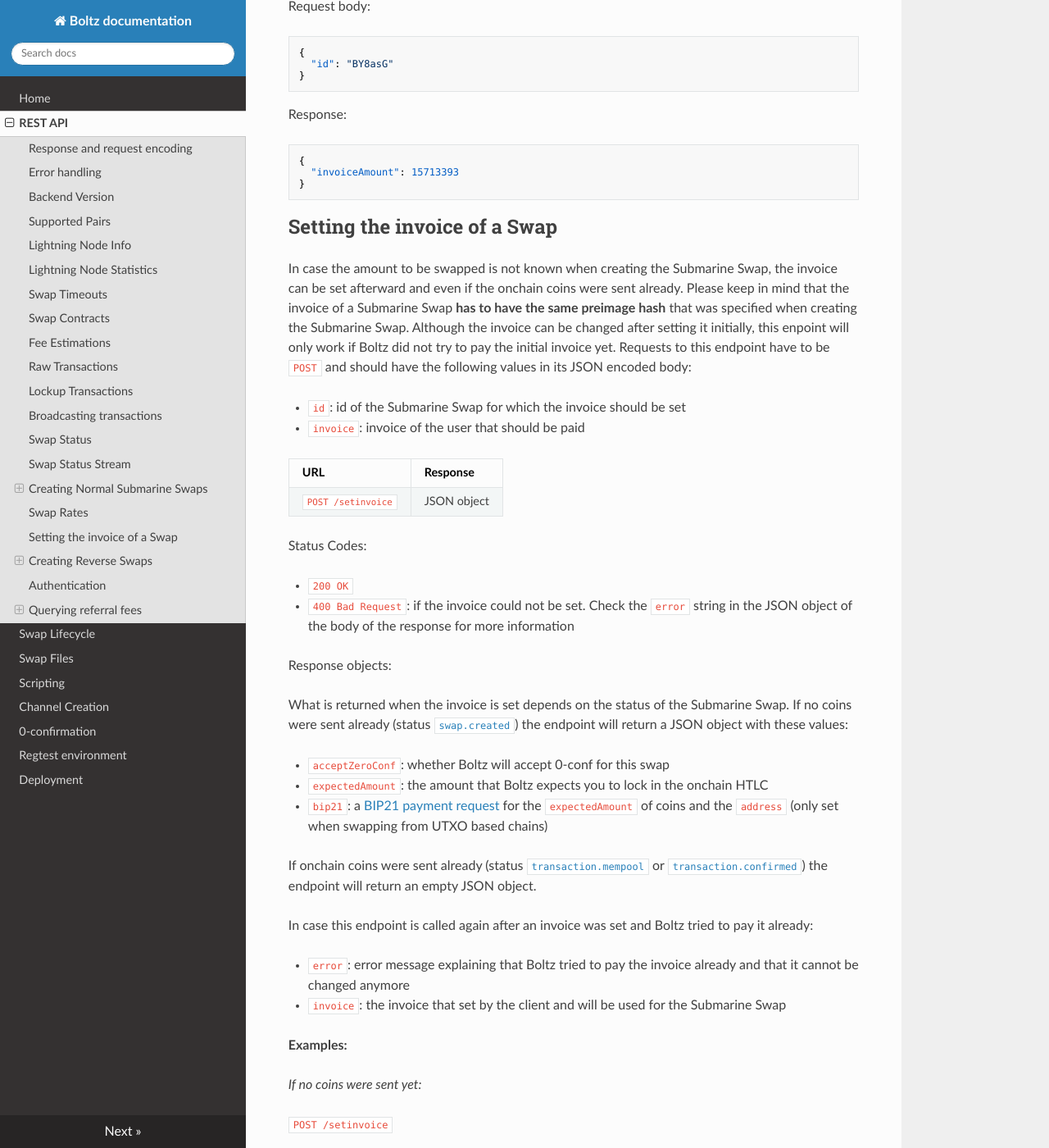
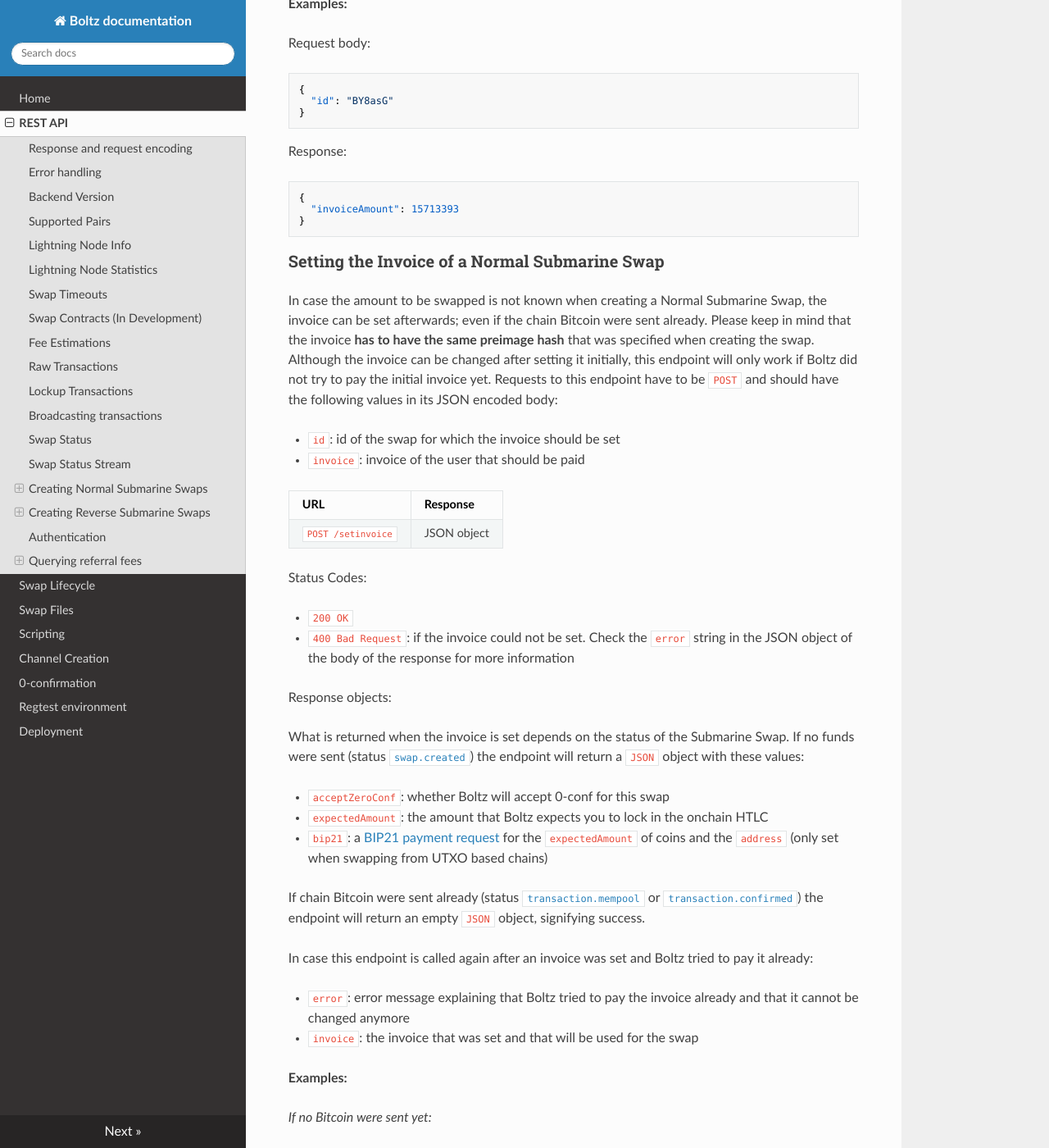
Before and after one commit to BoltzExchange/boltz-backend, an MkDocs documentation site: the page built from docs/api.md, in a window 1280 px wide and 1400 px high, scrolled down 19713 px. Shown: the whole window at 82% size. Built offline with MkDocs 1.6.1, drawn with Linux system fonts in a browser that asks for light colours; nearby versions of some CDN libraries; some of the changed text lies outside the part shown.

Commit message:
GITBOOK-22: change request with no subject merged in GitBook

````diff
--- a/docs/api.md
+++ b/docs/api.md
@@ -284,7 +284,7 @@
 }
 ```
 
-## Swap Contracts
+## Swap Contracts (In Development)
 
 To query the addresses of contracts used by Boltz for swaps on EVM chains like [RSK](https://rootstock.io/), the following endpoint can be queried:
 
@@ -657,11 +657,11 @@
 
 ## Creating Normal Submarine Swaps
 
-Requests of `/createswap` differ slightly depending on the kind of Bitcoin that are swapped, more information below. **Please note that Boltz works with 10 \*\* -8 decimals internally** and all amounts in the API endpoints follow this denomination. All requests to create swaps have the following common values in the API request:
+Requests creating Normal Submarine Swaps (Chain -> Lightning) differ slightly depending on the kind of Bitcoin that are swapped, more information below. **Please note that Boltz works with 10 \*\* -8 decimals internally** and all amounts in the API endpoints follow this denomination. All requests to create swaps have the following common values in the API request:
 
-* `type`: type of the swap to create; type `submarine` covers all swaps involving lightning, Normal Submarine Swaps as well as Reverse Submarine Swaps
+* `type`: type of the swap to create. For Normal Submarine Swaps this is  `submarine` , for Reverse Submarine Swaps it is `reversesubmarine`.
 * `pairId`: the pair of which the swap should be created, for more check [#supported-pairs](api.md#supported-pairs "mention")
-* `orderSide`: for type `submarine`, `sell` for a Normal Submarine Swap or `buy` for a Reverse Submarine Swap
+* `orderSide`: for consistency we recommend using `sell` across all pairs of swap type `submarine`. The value `buy` for e.g. the `L-BTC/BTC` pair signifies a swap from mainchain Bitcoin to Liquid Lightning. As of writing, this is not supported and the backend will return `"error": "L-BTC has no lightning support"`
 
 Normal Submarine Swaps: If you already know the amount to be swapped, you should also set `invoice`.
 
@@ -793,7 +793,7 @@
 }
 ```
 
-### EVM Chains
+### EVM Chains (In Development!)
 
 Swaps from account-based EVM chains like RSK do not require a new address for every swap. `/createswap` takes the details of the swap (like lightning invoice and pair) and Boltz waits until the user locked e.g. rBTC in the contract. The addresses of those contracts can be queried with [`/getcontracts`](http://localhost:8000/api/#getting-contracts) and the address of the contract that needs to be used for the swap is also returned in the response of this request.
 
@@ -831,7 +831,7 @@
 }
 ```
 
-## Swap Rates
+### Swap Rates
 
 When sending onchain Bitcoin, before setting the invoice of a Submarine Swap, you'll need to use this endpoint to figure out what the amount of the invoice you set should be. Send a `POST` request with a `JSON` encoded body with this value:
 
@@ -868,11 +868,11 @@
 }
 ```
 
-## Setting the invoice of a Swap
+### Setting the Invoice of a Normal Submarine Swap
 
-In case the amount to be swapped is not known when creating the Submarine Swap, the invoice can be set afterward and even if the onchain coins were sent already. Please keep in mind that the invoice of a Submarine Swap **has to have the same preimage hash** that was specified when creating the Submarine Swap. Although the invoice can be changed after setting it initially, this enpoint will only work if Boltz did not try to pay the initial invoice yet. Requests to this endpoint have to be `POST` and should have the following values in its JSON encoded body:
+In case the amount to be swapped is not known when creating a Normal Submarine Swap, the invoice can be set afterwards; even if the chain Bitcoin were sent already. Please keep in mind that the invoice **has to have the same preimage hash** that was specified when creating the swap. Although the invoice can be changed after setting it initially, this endpoint will only work if Boltz did not try to pay the initial invoice yet. Requests to this endpoint have to be `POST` and should have the following values in its JSON encoded body:
 
-* `id`: id of the Submarine Swap for which the invoice should be set
+* `id`: id of the swap for which the invoice should be set
 * `invoice`: invoice of the user that should be paid
 
 | URL                | Response    |
@@ -886,22 +886,22 @@
 
 Response objects:
 
-What is returned when the invoice is set depends on the status of the Submarine Swap. If no coins were sent already (status [`swap.created`](<README (1).md#normal-submarine-swaps>)) the endpoint will return a JSON object with these values:
+What is returned when the invoice is set depends on the status of the Submarine Swap. If no funds were sent (status [`swap.created`](<README (1).md#normal-submarine-swaps>)) the endpoint will return a `JSON` object with these values:
 
 * `acceptZeroConf`: whether Boltz will accept 0-conf for this swap
 * `expectedAmount`: the amount that Boltz expects you to lock in the onchain HTLC
 * `bip21`: a [BIP21 payment request](https://github.com/bitcoin/bips/blob/master/bip-0021.mediawiki) for the `expectedAmount` of coins and the `address` (only set when swapping from UTXO based chains)
 
-If onchain coins were sent already (status [`transaction.mempool`](<README (1).md#normal-submarine-swaps>) or [`transaction.confirmed`](<README (1).md#normal-submarine-swaps>)) the endpoint will return an empty JSON object.
+If chain Bitcoin were sent already (status [`transaction.mempool`](<README (1).md#normal-submarine-swaps>) or [`transaction.confirmed`](<README (1).md#normal-submarine-swaps>)) the endpoint will return an empty `JSON` object, signifying success.
 
 In case this endpoint is called again after an invoice was set and Boltz tried to pay it already:
 
 * `error`: error message explaining that Boltz tried to pay the invoice already and that it cannot be changed anymore
-* `invoice`: the invoice that set by the client and will be used for the Submarine Swap
+* `invoice`: the invoice that was set and that will be used for the swap
 
 **Examples:**
 
-_If no coins were sent yet:_
+_If no Bitcoin were sent yet:_
 
 `POST /setinvoice`
 
@@ -920,11 +920,11 @@
 {
   "acceptZeroConf": true,
   "expectedAmount": 1359564,
-  "bip21": "litecoin:QNaGS7WM31xANXQCbmrhXfnxUjxiGFpFwM?amount=0.01359564&label=Submarine%20Swap%20to%20BTC"
+  "bip21": "bitcoin:QNaGS7WM31xANXQCbmrhXfnxUjxiGFpFwM?amount=0.01359564&label=Submarine%20Swap%20to%20BTC"
 }
 ```
 
-_If coins were sent to the lockup address already:_
+_If Bitcoin were sent already:_
 
 `POST /setinvoice`
 
@@ -965,9 +965,9 @@
 }
 ```
 
-## Creating Reverse Swaps
+## Creating Reverse Submarine Swaps
 
-Creating reverse swaps (lightning to onchain coins) is pretty similar to creating normal ones. Similarly, the requests and responses also slightly change based on the coin or token you are swapping from. Keep in mind that **Boltz uses 10 \*\* -8 as denomination** in the API.
+Creating Reverse Submarine Swaps (Lightning -> Chain) is similar to creating Normal Submarine Swaps. Similarly, the requests and responses change slightly depending on the kind of Bitcoin involved in the swap. Keep in mind that **Boltz uses 10 \*\* -8 as denomination** throughout the API.
 
 All requests bodies extend from:
 
````
Also changed, not shown: other parts of docs/api.md (+1 -1 lines).
